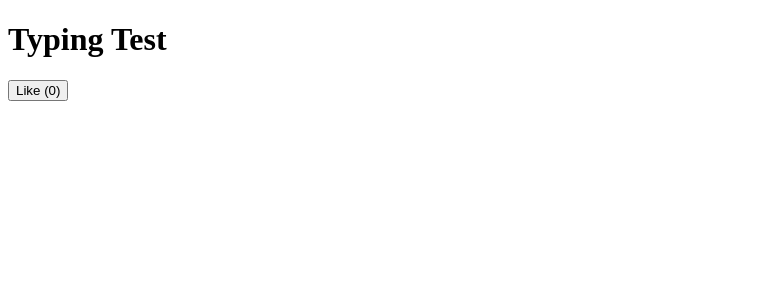
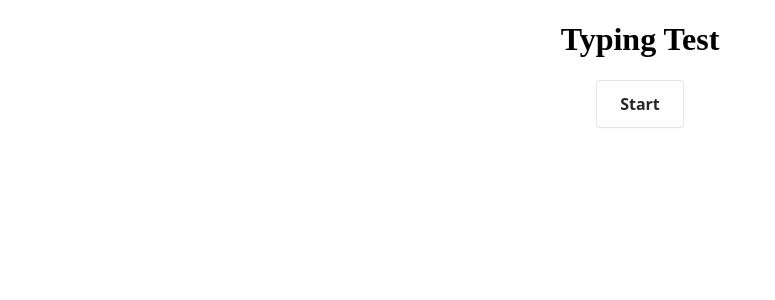
Before and after one commit to zkornbluth/typing-test, a Next.js app: page / in a window 1280 px wide. Shown: the top 300 px of the page, without its empty margins (0-775 px from the left). Built offline with nearby package versions, Linux system fonts and the light colour scheme.

Commit message:
Added CountdownTimer
Removed Likes button, added CountdownTimer component, styled buttons

```diff
--- a/app/page.tsx
+++ b/app/page.tsx
@@ -1,6 +1,7 @@
 'use client';
 
 import { useState } from 'react';
+import CountdownTimer from './timer';
 
 function Header(props) {
         return <h1>{props.title ? props.title : "Default title"}</h1>
@@ -16,7 +17,7 @@ export default function HomePage() {
     return (
         <div>
             <Header title="Typing Test" />
-            <button onClick={handleClick}>Like ({likes})</button>
+            <CountdownTimer initialSeconds={10} />
         </div>
     )
 }
--- /dev/null
+++ b/app/styles.css
@@ -0,0 +1,51 @@
+body {
+    text-align: center;
+}
+
+/* Only buttons are Start and Reset */
+button {
+  align-items: center;
+  background-color: #FFFFFF;
+  border: 1px solid rgba(0, 0, 0, 0.1);
+  border-radius: .25rem;
+  box-shadow: rgba(0, 0, 0, 0.02) 0 1px 3px 0;
+  box-sizing: border-box;
+  color: rgba(0, 0, 0, 0.85);
+  cursor: pointer;
+  display: inline-flex;
+  font-family: system-ui,-apple-system,system-ui,"Helvetica Neue",Helvetica,Arial,sans-serif;
+  font-size: 16px;
+  font-weight: 600;
+  justify-content: center;
+  line-height: 1.25;
+  margin: 0;
+  min-height: 3rem;
+  padding: calc(.875rem - 1px) calc(1.5rem - 1px);
+  position: relative;
+  text-decoration: none;
+  transition: all 250ms;
+  user-select: none;
+  -webkit-user-select: none;
+  touch-action: manipulation;
+  vertical-align: baseline;
+  width: auto;
+}
+
+button:hover,
+button:focus {
+  border-color: rgba(0, 0, 0, 0.15);
+  box-shadow: rgba(0, 0, 0, 0.1) 0 4px 12px;
+  color: rgba(0, 0, 0, 0.65);
+}
+
+button:hover {
+  transform: translateY(-1px);
+}
+
+button:active {
+  background-color: #F0F0F1;
+  border-color: rgba(0, 0, 0, 0.15);
+  box-shadow: rgba(0, 0, 0, 0.06) 0 2px 4px;
+  color: rgba(0, 0, 0, 0.65);
+  transform: translateY(0);
+}
--- /dev/null
+++ b/app/timer.tsx
@@ -0,0 +1,49 @@
+import React, { useState, useEffect } from 'react';
+import './styles.css';
+
+const CountdownTimer = ({ initialSeconds }) => {
+  const [seconds, setSeconds] = useState(initialSeconds);
+  const [isActive, setIsActive] = useState(false);
+
+  useEffect(() => {
+    if (!isActive || seconds <= 0) {
+      return;
+    }
+
+    const timerId = setInterval(() => {
+      setSeconds((prev) => prev - 1);
+    }, 1000);
+
+    return () => clearInterval(timerId); // cleanup
+  }, [isActive, seconds]);
+
+  const formatTime = (totalSeconds) => {
+    const minutes = Math.floor(totalSeconds / 60);
+    const remainingSeconds = totalSeconds % 60;
+    return `${minutes.toString().padStart(2, '0')}:${remainingSeconds.toString().padStart(2, '0')}`;
+  };
+
+  const handleStart = () => {
+    setIsActive(true);
+  };
+
+  const handleReset = () => {
+    setSeconds(initialSeconds);
+    setIsActive(false);
+  }
+
+  return (
+    <div>
+      {isActive && <h1>{formatTime(seconds)}</h1>}
+      {!isActive && <button className='--bs-primary-border-subtle' onClick={handleStart}>Start</button>}
+      {seconds <= 0 &&
+        <>
+          <p>Time's up!</p>
+          {/* Eventually - add stats here */}
+          <button onClick={handleReset}>Reset</button>
+        </>}
+    </div>
+  );
+};
+
+export default CountdownTimer;
```
